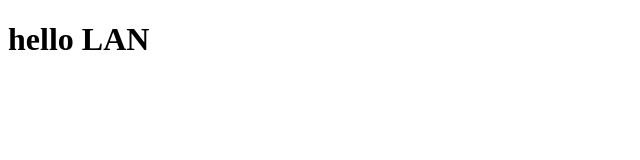
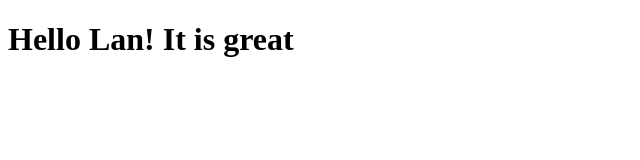
Before and after one commit to thanphuonglanty/cousera-test, a plain HTML site: page site/index.html in a window 1280 px wide. Shown: the whole page, without its empty margins (0-640 px from the left). Drawn offline with Linux system fonts and the light colour scheme.

Commit message:
small change

```diff
--- a/site/index.html
+++ b/site/index.html
@@ -2,10 +2,10 @@
 <html>
     <head>
         <!-- head definitions go here -->
-        <title>Hello LAN</title>
+        <title>Hello Lan</title>
     </head>
     <body>
         <!-- the content goes here -->
-        <h1>hello LAN</h1>
+        <h1>Hello Lan! It is great</h1>
     </body>
 </html
```
